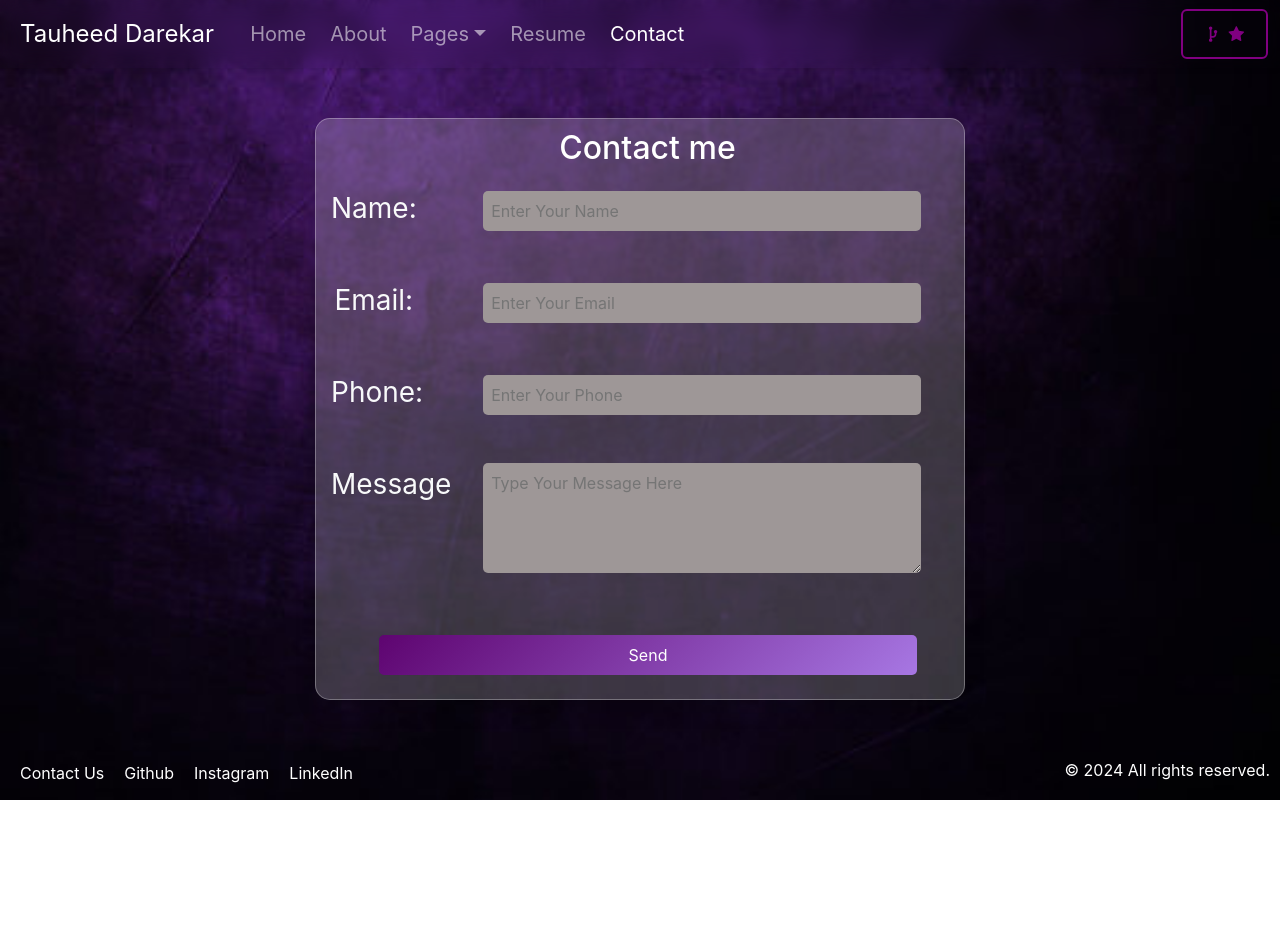
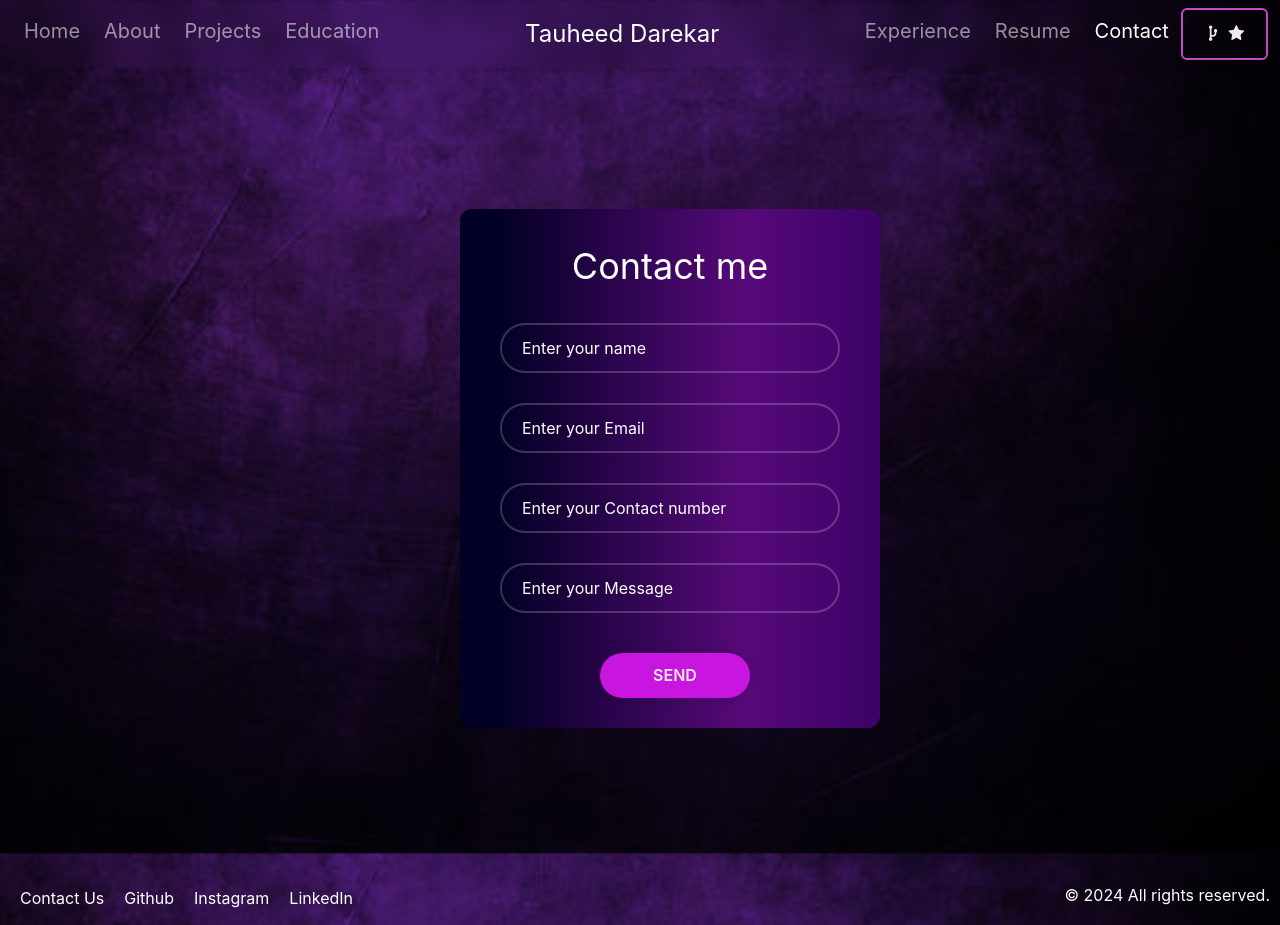
Before and after one commit to tauheed78600/Portfolio2, a React (Create React App) app: page /contact in a window 1280 px wide. Before the commit the page ends 800 px from the top, so only its background shows below. Built offline with nearby package versions, Linux system fonts and the light colour scheme.

Commit message:
Added changes for contact

```diff
--- a/src/components/About.js
+++ b/src/components/About.js
@@ -22,7 +22,7 @@ function About() {
             </div>
             <p className="home-about-body">
               Hi Everyone, I am
-              <span className="purple">Tauheed Darekar</span> from <span className="purple">Maharashtra, India.</span>
+              <span className="purple"> Tauheed Darekar</span> from <span className="purple">Maharashtra, India.</span>
               <br />
               <br />I am currently employed as a
               <i>
--- a/src/components/Contact.js
+++ b/src/components/Contact.js
@@ -39,133 +39,26 @@ const ContactForm = () => {
 
   return (
     <div className="container">
-      <div className="page-container">
-        <div className="content-wrap">
-          <div className="contact-container">
-            <div className="contact-card">
-              <h2>Contact me</h2>
+        <div className="wrapper">
           <form onSubmit={handleSubmit}>
-                <div className="row">
-                  <div className="col-2">
-                    <label htmlFor="name" className="fs-3 text-light">Name:</label>
+            <p className="form-login">Contact me</p>
+            <div className="input-box">
+              <input required placeholder="Enter your name" type="text" name="name" onChange={handleChange} />
             </div>
-                  <div className="col-10 inputCon pb-5">
-                    <input
-                      type="text"
-                      id="name"
-                      name="name"
-                      placeholder='Enter Your Name'
-                      className="input-boxs  mt-1 p-2"
-                      value={formData.name}
-                      onChange={handleChange}
-                      required
-                    />
+            <div className="input-box">
+              <input required placeholder="Enter your Email" type="email" name="email" onChange={handleChange} />
             </div>
-                  <div className="col-2">
-                    <label htmlFor="name" className="fs-3 text-light">Email:</label>
+            <div className="input-box">
+              <input required placeholder="Enter your Contact number" type="number" name="number" onChange={handleChange} />
             </div>
-                  <div className="col-10 inputCon pb-5">
-                    <input
-                      type="email"
-                      id="email"
-                      name="email"
-                      placeholder='Enter Your Email'
-                      className="input-boxs mt-1 p-2"
-                      value={formData.email}
-                      onChange={handleChange}
-                      required
-                    />
+            <div className="input-box">
+              <input required placeholder="Enter your Message" type="text" name="text" onChange={handleChange} />
             </div>
-
-                  <div className="col-2">
-                    <label htmlFor="name" className="fs-3 text-light">Phone:</label>
-                  </div>
-                  <div className="col-10 inputCon pb-5">
-                    <input
-                      type="tel"
-                      id="phone"
-                      placeholder='Enter Your Phone'
-                      name="phone"
-                      className="input-boxs mt-1 p-2"
-                      value={formData.phone}
-                      onChange={handleChange}
-                      required
-                    />
-                  </div>
-
-                  <div className="col-2">
-                    <label htmlFor="name" className="fs-3 text-light">Message</label>
-                  </div>
-                  <div className="col-10 inputCon pb-5">
-                    <textarea
-                      id="message"
-                      name="message"
-                      className="input-box form-control-lg p-2 fs-6"
-                      value={formData.message}
-                      placeholder='Type Your Message Here'
-                      onChange={handleChange}
-                      required
-                    ></textarea>
-                  </div>
-                </div>
-                <button type="submit" className="submit-button m-5 mt-2 mb-4 pb-2 pt-2 ">Send</button>
+            <button className="btn" type="submit" onClick={handleSubmit}>Send</button>
           </form>
-            </div>
-          </div>
-        </div>
         </div>
       </div>
 );
 };
 
 export default ContactForm;
-
-{/*
-<div className="input-group">
-                              <label htmlFor="name">Name</label>
-                              <input
-                                  type="text"
-                                  id="name"
-                                  name="name"
-                                  className="input-box"
-                                  value={formData.name}
-                                  onChange={handleChange}
-                                  required
-                              />
-                          </div>
-                          <div className="input-group">
-                              <label htmlFor="email">Email</label>
-                              <input
-                                  type="email"
-                                  id="email"
-                                  name="email"
-                                  className="input-box"
-                                  value={formData.email}
-                                  onChange={handleChange}
-                                  required
-                              />
-                          </div>
-                          <div className="input-group">
-                              <label htmlFor="phone">Phone</label>
-                              <input
-                                  type="tel"
-                                  id="phone"
-                                  name="phone"
-                                  className="input-box"
-                                  value={formData.phone}
-                                  onChange={handleChange}
-                                  required
-                              />
-                          </div>
-                          <div className="input-group">
-                              <label htmlFor="message">Message</label>
-                              <textarea
-                                  id="message"
-                                  name="message"
-                                  className="input-box"
-                                  value={formData.message}
-                                  onChange={handleChange}
-                                  required
-                              ></textarea>
-                          </div>
-                          */}
--- a/src/components/Navbar.js
+++ b/src/components/Navbar.js
@@ -2,7 +2,6 @@ import React, { useState } from 'react';
 import '../styles/Navbar.css';
 import { NavLink } from 'react-router-dom';
 import { CgGitFork } from "react-icons/cg";
-import Nav from "react-bootstrap/Nav";
 import Button from "react-bootstrap/Button";
 import { FaLinkedin, FaGithub, FaInstagram } from 'react-icons/fa';
 import { AiFillStar } from "react-icons/ai";
@@ -19,46 +18,50 @@ function Navbar() {
     }
 
     return (
-
         <div className="navv">
             <nav className="navbar navbar-expand-lg navbar-dark">
                 <div className="container-fluid">
-                    <a className="navbar-brand fs-4  rounded p-2" >Tauheed Darekar</a>
                     <button className="navbar-toggler" type="button" data-bs-toggle="collapse" data-bs-target="#navbarSupportedContent" aria-controls="navbarSupportedContent" aria-expanded="false" aria-label="Toggle navigation">
                         <span className="navbar-toggler-icon"></span>
                     </button>
                     <div className="collapse navbar-collapse" id="navbarSupportedContent">
+                        <div className="d-flex justify-content-between w-100">
+                            {/* Left Section */}
+                            <div className="d-flex">
                                 <ul className="navbar-nav me-auto mb-2 mb-lg-0">
                                     <li className="nav-item px-1">
                                         <NavLink to="/" className="nav-link fs-5">Home</NavLink>
                                     </li>
                                     <li className="nav-item px-1 fs-5">
-                                <NavLink to = "/about" className="nav-link"> About</NavLink>
-                            </li>
-                            <li className="nav-item px-1 fs-5 dropdown">
-                                <a className="nav-link dropdown-toggle" id="navbarDropdown" role="button" data-bs-toggle="dropdown" aria-expanded="false">
-                                    Pages
-                                </a>
-                                <ul className="dropdown-menu" aria-labelledby="navbarDropdown">
-                                    <li><NavLink to="/projects" className="dropdown-item">Projects</NavLink></li>
-                                    <li><NavLink to="/education" className="dropdown-item">Education</NavLink></li>
-                                    <li><span className="dropdown-divider" /></li>
-                                    <li><NavLink to = "/experience" className="dropdown-item" >Experience</NavLink></li>
-                                </ul>
+                                        <NavLink to="/about" className="nav-link">About</NavLink>
                                     </li>
                                     <li className="nav-item px-1 fs-5">
-                                <NavLink to = "/resume" className="nav-link">Resume</NavLink>
+                                        <NavLink to="/projects" className="nav-link">Projects</NavLink>
                                     </li>
                                     <li className="nav-item px-1 fs-5">
-                                <NavLink to = "/contact" className="nav-link">Contact</NavLink>
-                            </li>
-                            <li className="px-5">
-
+                                        <NavLink to="/education" className="nav-link">Education</NavLink>
                                     </li>
                                 </ul>
-                        <div>
+                            </div>
+
+                            {/* Center Section */}
+                            <a className="navbar-brand fs-4  rounded p-2 mx-auto">Tauheed Darekar</a>
+
+                            {/* Right Section */}
+                            <div className="d-flex">
+                                <ul className="navbar-nav mb-2 mb-lg-0">
+
+                                    <li className="nav-item px-1 fs-5">
+                                        <NavLink to="/experience" className="nav-link">Experience</NavLink>
+                                    </li>
+                                    <li className="nav-item px-1 fs-5">
+                                        <NavLink to="/resume" className="nav-link">Resume</NavLink>
+                                    </li>
+                                    <li className="nav-item px-1 fs-5">
+                                        <NavLink to="/contact" className="nav-link">Contact</NavLink>
+                                    </li>
+                                </ul>
                                 <div className="btn-group">
-                            <Nav.Item className="fork-btn">
                                     <Button
                                         href="https://github.com/tauheed78600/Portfolio2"
                                         target="_blank"
@@ -67,8 +70,7 @@ function Navbar() {
                                         <CgGitFork style={{ fontSize: "1.2em" }} />{" "}
                                         <AiFillStar style={{ fontSize: "1.1em" }} />
                                     </Button>
-                            </Nav.Item>
-
+                                </div>
                             </div>
                         </div>
                     </div>
--- a/src/components/Resume.js
+++ b/src/components/Resume.js
@@ -6,8 +6,6 @@ import { Document, Page, pdfjs } from "react-pdf";
 import "react-pdf/dist/esm/Page/AnnotationLayer.css";
 
 // Ensure you set the workerSrc correctly
-pdfjs.GlobalWorkerOptions.workerSrc = `https://cdnjs.cloudflare.com/ajax/libs/pdf.js/${pdfjs.version}/pdf.worker.min.js`;
-
 function Resume() {
   const [width, setWidth] = useState(window.innerWidth);
 
--- a/src/styles/Card.css
+++ b/src/styles/Card.css
@@ -35,9 +35,7 @@
   margin-bottom: 10px; /* Space below title */
   color : rgb(239, 238, 241)
 }
-.cardDiv{
 
-}
 .card-description {
   font-size: 1rem; /* Description size */
   line-height: 1.5; /* Line height for readability */
@@ -45,10 +43,10 @@
 
 
 .btn {
-  color: purple;
+  color: rgb(239, 234, 239);
   text-transform: uppercase;
   text-decoration: none;
-  border: 2px solid purple;
+  border: 2px solid rgb(194, 74, 194);
   padding: 10px 20px;
   font-size: 17px;
   font-weight: bold;
@@ -61,20 +59,3 @@
 .btn:hover {
   color: white;
 }
-
-.btn::before {
-  content: '';
-  position: absolute;
-  height: 100%;
-  width: 0%;
-  top: 0;
-  left: -40px;
-  transform: skewX(45deg);
-  background-color: purple;
-  z-index: -1;
-  transition: all 1s;
-}
-
-.btn:hover::before {
-  width: 160%;
-}
--- a/src/styles/Contact.css
+++ b/src/styles/Contact.css
@@ -1,106 +1,90 @@
-
-
-.contact-container {
+/* Ensure the container takes up the full viewport height */
+.container {
   display: flex;
-  justify-content: center;
-  align-items: center;
-  width: 100%;
-  padding: 20px;
+  justify-content: center; /* Centers horizontally */
+  align-items: center; /* Centers vertically */
+  height: 100vh; /* Full viewport height */
+  margin: 0; /* Remove default margin */
 }
 
-.contact-card {
-  background: rgba(255, 255, 255, 0.2);
-  border-radius: 15px;
-  box-shadow: 0 10px 20px rgba(0, 0, 0, 0.2);
-  padding-left : 15px ;
-  max-width: 650px;
-  margin-top : 30px ;
-  padding-top : 10px ;
-  width: 100%;
-  height : 100% ;
-  transition: transform 0.3s ease;
-  backdrop-filter: blur(1px);
-  border: 1px solid rgba(255, 255, 255, 0.3);
+.wrapper {
+  width: 420px;
+  background: rgb(2, 0, 36);
+  background: linear-gradient(
+    90deg,
+    rgba(2, 0, 36, 1) 9%,
+    rgb(87, 9, 121) 68%,
+    rgb(61, 3, 105) 97%
+  );
+  backdrop-filter: blur(9px);
+  color: #fff;
+  border-radius: 12px;
+  padding: 30px 40px;
+  margin-left: 200px;
 }
 
-
-
-.inputCon{
-  padding : 0px ;
-}
-.input-box{
-  height : 110px ;
-  width : 80% ;
-  color :black ;
-  background-color : rgb(158, 151, 151) ;
-  border-color: none;
-  border : none ;
-  border-radius : 5px ;
-
-}
-.input-boxs{
-  width : 80% ;
-  height : 40px ;
-  color : black ;
-  background-color : rgb(158, 151, 151) ;
-  border-color: none;
-  border : none ;
-  border-radius : 5px ;
-}
-.contact-card:hover {
-  transform: translateY(-10px);
+.form-login {
+  font-size: 36px;
+  text-align: center;
 }
 
-.contact-card h2 {
-  text-align: center;
-  margin-bottom: 20px;
+.wrapper .input-box {
+  position: relative;
+  width: 100%;
+  height: 50px;
+  margin: 30px 0;
+}
+
+.input-box input {
+  width: 100%;
+  height: 100%;
+  background: transparent;
+  border: none;
+  outline: none;
+  border: 2px solid rgba(255, 255, 255, 0.2);
+  border-radius: 40px;
+  font-size: 16px;
+  color: #fff;
+  padding: 20px 45px 20px 20px;
+}
+
+.input-box input::placeholder {
   color: #fff;
 }
 
-.input-group {
-  margin-bottom: 20px;
+.wrapper .remember-forgot {
+  display: flex;
+  justify-content: space-between;
+  font-size: 14.5px;
+  margin: -15px 0 15px;
 }
 
-.input-group label {
-  display: block;
-  margin-bottom: 5px;
-  color: #fff;
+.remember-forgot label input {
+  accent-color: #fff;
+  margin-right: 3px;
 }
 
-.input-group input,
-.input-group textarea {
-  width: 80%;
-  padding: 10px;
-  border: 2px solid rgba(255, 255, 255, 0.3);
-  border-radius: 5px;
-  background: rgba(255, 255, 255, 0.1);
+.remember-forgot a {
   color: #fff;
-  transition: border-color 0.3s ease, background 0.3s ease;
+  text-decoration: none;
 }
 
-.input-group input:focus,
-.input-group textarea:focus {
-  border-color: #052078;
-  outline: none;
-  background: rgba(255, 255, 255, 0.2);
+.remember-forgot a:hover {
+  text-decoration: underline;
 }
 
-.input-group textarea {
-  height: 100px;
-  resize: none;
+.wrapper .btn {
+  width: 150px;
+  height: 45px;
+  background: #c815e0;
+  border: none;
+  outline: none;
+  border-radius: 40px;
+  box-shadow: 0 0 10px rgba(0, 0, 0, 0.1);
+  cursor: pointer;
+  font-size: 16px;
+  color: #f0e8e8;
+  font-weight: 600;
+  margin-left: 10px;
+  margin-top: 10px;
 }
-
-.submit-button {
-  width: 85%;
-  border: none;
-  border-radius: 5px;
-  background: linear-gradient(135deg, #5e0470, #a777e3);
-  color: #fff;
-  font-size: 16px;
-  cursor: pointer;
-  transition: background 0.3s ease;
-}
-
-.submit-button:hover {
-  background: linear-gradient(135deg, #6e0467, #6e8efb);
-}
```
Also changed, not shown: 2 other files (tests, documents, lock files or other folders). Lines whose indentation alone changed are shown as unchanged.
